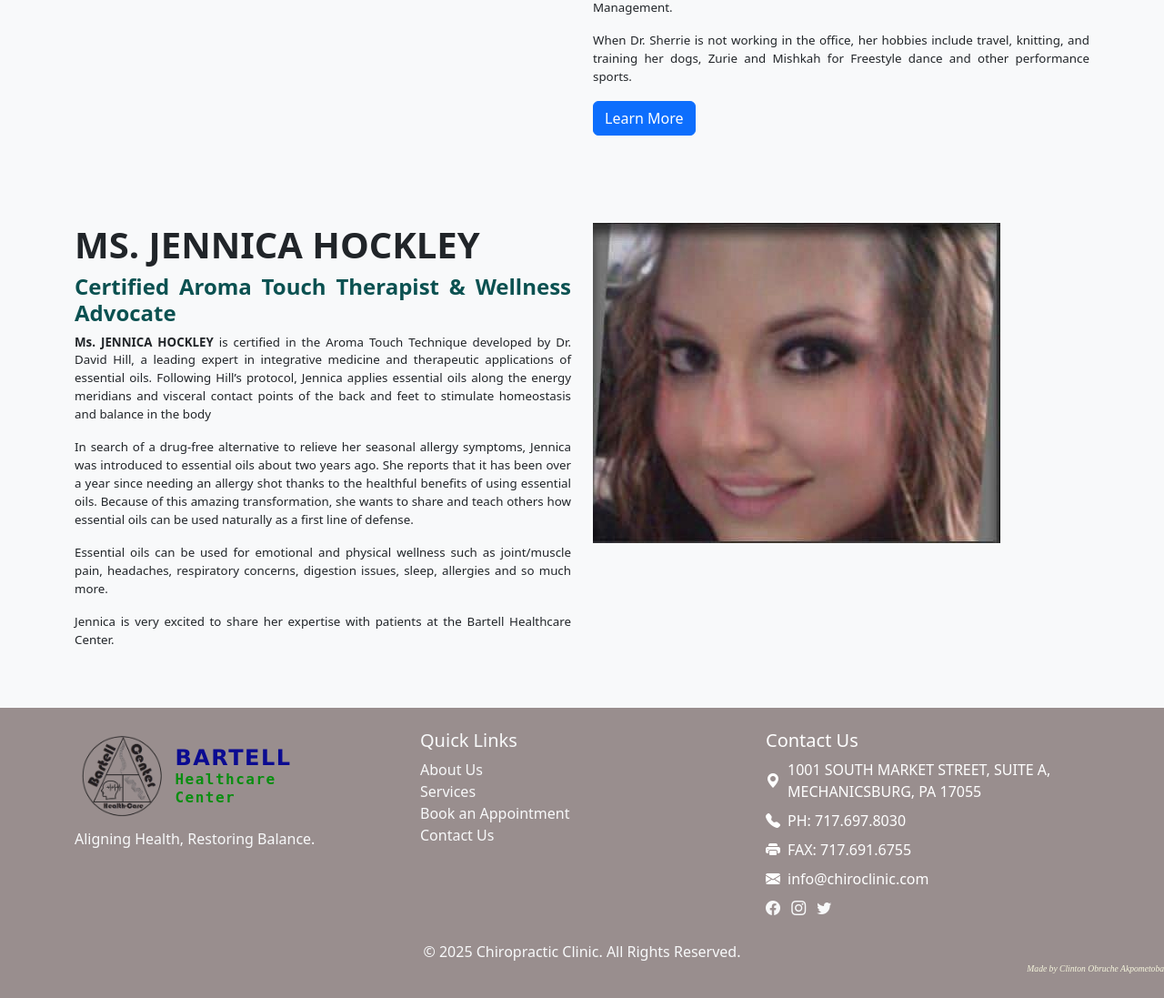
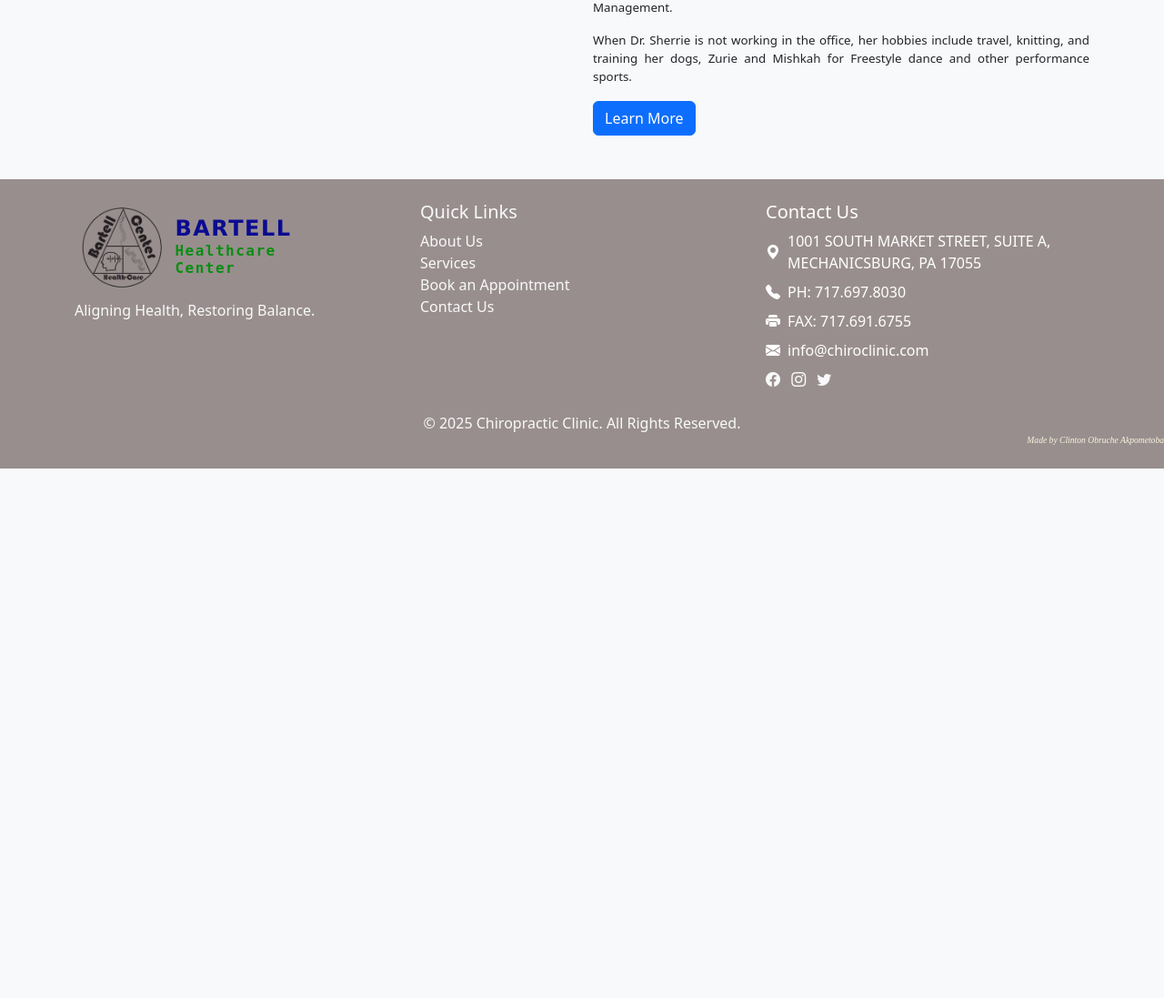
Before and after one commit to clintakp/bartell-healthcare, a Django app: page /about_us in a window 1280 px wide. Shown: the part 1614-2711 px from the top of the page at 91% size. After the commit the page ends 2129 px from the top, so only its background shows below. Run offline with Django 5.2, Linux system fonts and the light colour scheme; some libraries are stand-ins or nearby versions.

Commit message:
6/4/2025, 6pm

```diff
--- a/templates/About_us.html
+++ b/templates/About_us.html
@@ -39,23 +39,6 @@
                 </div>
             </div>
         </div>
-
-        <br><br><div class="container jennica-container mt-5">
-            <div class="row">
-                <div class="jennica-text col-md-6" style="text-align: justify;">
-                    <h1 style="font-weight: bold;"> MS. JENNICA HOCKLEY</h1>
-                    <h1 style="font-weight: bold; font-size: 1.5em; color:rgb(11, 81, 81)" > Certified Aroma Touch Therapist & Wellness Advocate </h1>
-                    <p style="font-size: smaller;"> <strong> Ms. JENNICA HOCKLEY</strong> is certified in the Aroma Touch Technique developed by Dr. David Hill, a leading expert in integrative medicine and therapeutic applications of essential oils. Following Hill’s protocol, Jennica applies essential oils along the energy meridians and visceral contact points of the back and feet to stimulate homeostasis and balance in the body</p>
-                    <p style="font-size: smaller;">In search of a drug-free alternative to relieve her seasonal allergy symptoms, Jennica was introduced to essential oils about two years ago. She reports that it has been over a year since needing an allergy shot thanks to the healthful benefits of using essential oils. Because of this amazing transformation, she wants to share and teach others how essential oils can be used naturally as a first line of defense.</p>
-                    <p style="font-size: smaller;">Essential oils can be used for emotional and physical wellness such as joint/muscle pain, headaches, respiratory concerns, digestion issues, sleep, allergies and so much more.</p>
-                    <p style="font-size: smaller;">Jennica is very excited to share her expertise with patients at the Bartell Healthcare Center.</p>
-                </div>
-                <div class="about-us-image col-md-6">
-                    <img src="{% static 'img/jennica.jpg' %}" alt="Dr MJ Bartell" class="img-fluid">
-                </div>
-            </div>
-        </div>
-
         <!--<div class="container mission-container mt-5">
             <div class="row">
                 <div class="mission-image col-md-6">
```
